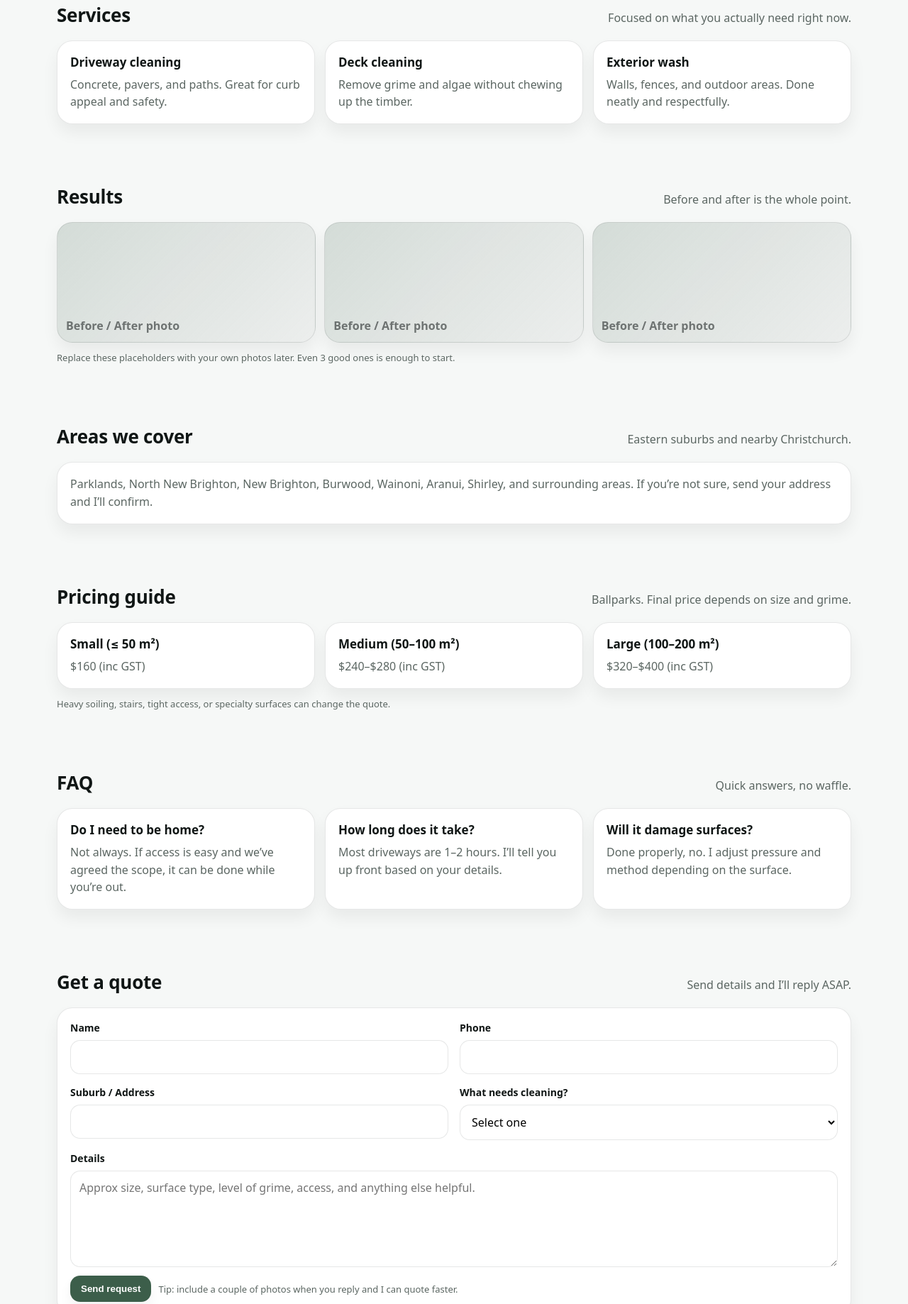
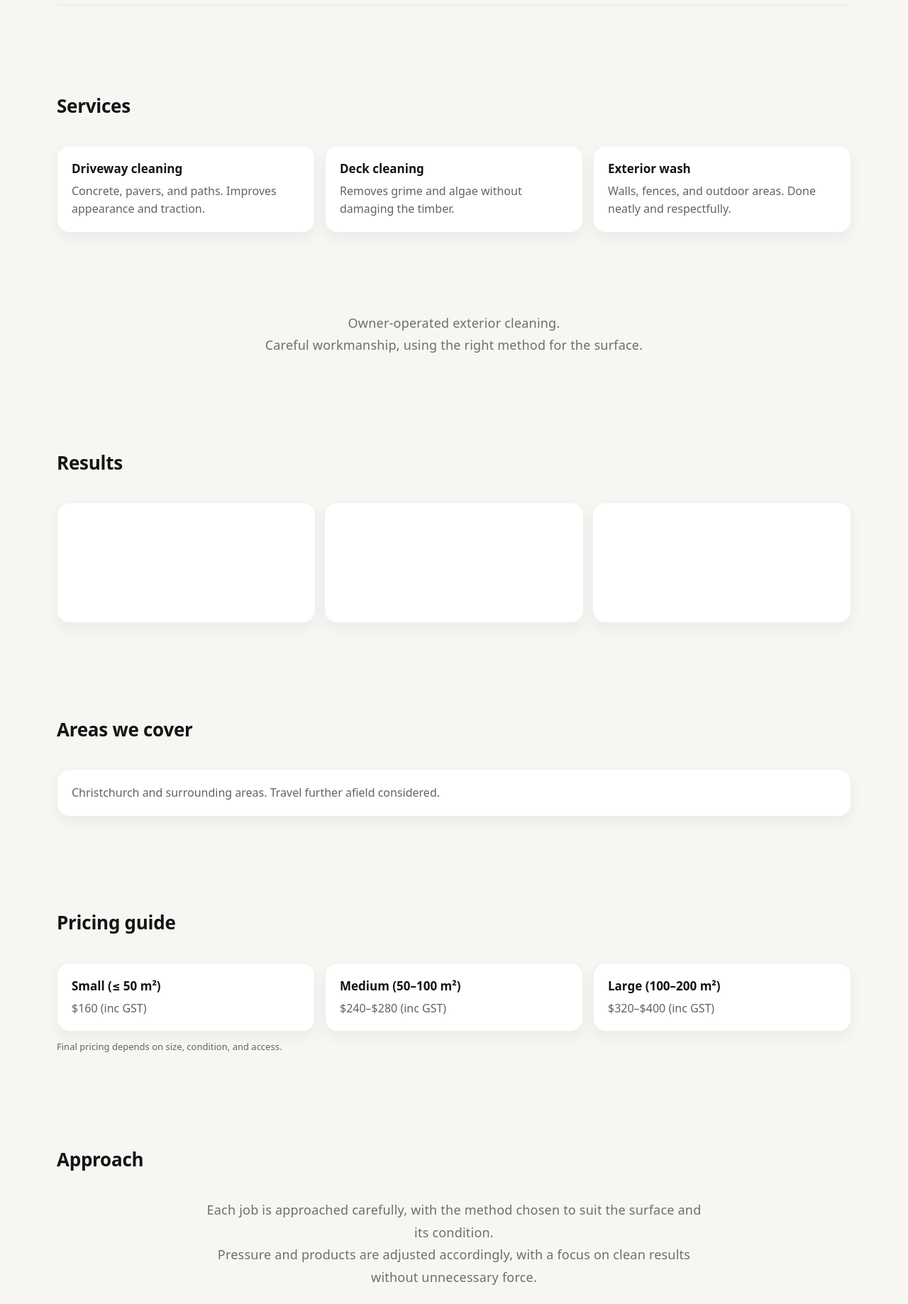
Before and after one commit to Quinnfickle/wise-wash-site, a plain HTML site: page index.html in a window 1280 px wide. Shown: the part 391-2229 px from the top of the page at 71% size. Drawn offline with Linux system fonts and the light colour scheme.

Commit message:
Refactor styles and update service descriptions
Updated styles and layout for various elements, including adjustments to the header, buttons, and sections. Improved placeholder text color and modified text descriptions for services.

```diff
--- a/index.html
+++ b/index.html
@@ -27,6 +27,31 @@
         --radius: 16px;
         --radius-lg: 22px;
       }
+      ::placeholder {
+  color: rgba(16, 22, 21, 0.30);
+}
+
+.statement{
+  max-width: 720px;
+  margin: 0 auto;
+  text-align: center;
+
+  font-family: inherit;
+  font-size: 18px;
+  font-weight: 500;
+  line-height: 1.75;
+  letter-spacing: 0.012em;
+
+  color: rgba(16,22,21,0.6);
+}
+
+
+@media (max-width: 860px){
+  .statement{
+    font-size: 16.5px;
+  }
+}
+
 
       .brand-font{
   font-family: "Cinzel", serif;
@@ -38,12 +63,11 @@
       html { scroll-behavior: smooth; }
       body{
   margin:0;
-        font-family: ui-sans-serif, system-ui, -apple-system, Segoe UI, Roboto, Helvetica, Arial, "Apple Color Emoji","Segoe UI Emoji";
+  font-family: ui-sans-serif, system-ui, -apple-system, Segoe UI, Roboto, Helvetica, Arial;
   color: var(--text);
-        background: radial-gradient(1200px 800px at 20% -10%, rgba(60,94,74,0.20), transparent 55%),
-                    radial-gradient(900px 600px at 90% 0%, rgba(60,94,74,0.10), transparent 50%),
-                    var(--bg);
+  background: #f7f6f2;
 }
+
 
       a { color: inherit; text-decoration: none; }
       img { max-width: 100%; display: block; }
@@ -59,9 +83,10 @@
   top: 0;
   z-index: 50;
   backdrop-filter: blur(10px);
-        background: rgba(246,248,247,0.75);
+  background: rgba(247,246,242,0.78);
   border-bottom: 1px solid var(--border);
 }
+
 
       .header-inner{
         display:flex;
@@ -110,7 +135,7 @@
   background: transparent;
   padding: 10px 12px;
   border-radius: 12px;
-  color: var(--text);
+  color: #2a2f2d;
   cursor:pointer;
 
   transition:
@@ -134,7 +159,7 @@
   border: 1px solid var(--border);
   background: var(--white);
   padding: 10px 14px;
-  border-radius: 14px;
+  border-radius: 10px;
   box-shadow: 0 10px 18px rgba(0,0,0,0.05);
   font-weight: 600;
 
@@ -280,12 +305,15 @@
 }
 
 .hero-subtle{
-  font-family: "Cinzel", serif;
-  font-size: 18px;
-  letter-spacing: 0.05em;
-  color: var(--green-dark);
+  font-family: inherit;
+  font-size: 17px;
+  font-weight: 400;
+  letter-spacing: 0.055em;
+  color: rgba(46,73,58,0.9);
   margin: 0;
 }
+
+
 @media (max-width: 860px){
   .hero-subtle{
     font-size: 16px;
@@ -304,6 +332,18 @@
 
 
 
+.quiet-note{
+  max-width: 720px;
+  font-size: 16px;
+  line-height: 1.6;
+  color: var(--muted);
+}
+
+@media (max-width: 860px){
+  .quiet-note{
+    font-size: 15px;
+  }
+}
 
 
 
@@ -311,7 +351,7 @@
 
       /* Sections */
       section{
-        padding: 42px 0;
+        padding: 56px 0;
       }
 
       .section-title{
@@ -322,10 +362,11 @@
         margin-bottom: 18px;
       }
       .section-title h2{
-        margin:0;
   font-size: 26px;
+  line-height: 1.25;
   letter-spacing: -0.01em;
 }
+
       .section-title p{
         margin:0;
         color: var(--muted);
@@ -338,12 +379,13 @@
       }
 
       .card{
-        background: var(--card);
-        border: 1px solid var(--border);
-        border-radius: var(--radius-lg);
-        padding: 18px;
-        box-shadow: 0 12px 22px rgba(0,0,0,0.06);
+  background: #ffffff;
+  border: 1px solid rgba(0,0,0,0.06);
+  border-radius: 18px;
+  padding: 20px;
+  box-shadow: 0 8px 20px rgba(0,0,0,0.05);
 }
+
       .card h3{
         margin: 0 0 8px;
         font-size: 17px;
@@ -365,17 +407,18 @@
         gap: 12px;
       }
       .ph{
-        border-radius: var(--radius-lg);
-        border: 1px solid var(--border);
-        background: linear-gradient(135deg, rgba(60,94,74,0.18), rgba(0,0,0,0.04));
+  border-radius: 18px;
+  border: 1px solid rgba(0,0,0,0.06);
+  background: #ffffff;
   height: 170px;
-        box-shadow: 0 12px 22px rgba(0,0,0,0.06);
+  box-shadow: 0 8px 20px rgba(0,0,0,0.05);
   display:flex;
   align-items:flex-end;
   padding: 12px;
   color: rgba(16,22,21,0.55);
   font-weight: 700;
 }
+
       @media (max-width: 920px){
         .gallery{ grid-template-columns: 1fr; }
       }
@@ -449,6 +492,11 @@
         padding: 10px 12px;
         background: rgba(255,255,255,0.65);
       }
+      .pill span{
+  color: var(--muted);
+  font-weight: 500;
+}
+
       .pill a{ font-weight: 700; color: var(--green); }
 
       /* Mobile drawer */
@@ -523,6 +571,11 @@
         background: var(--border);
         margin: 8px 0;
       }
+      .divider{
+  height: 1px;
+  background: rgba(0,0,0,0.06);
+  margin: 48px 0;
+}
     </style>
   </head>
 
@@ -555,10 +608,11 @@
                 Pricing guide
                 <small>Ballpark figures, clear expectations</small>
               </a>
-              <a href="#faq" role="menuitem">
-                FAQ
-                <small>What to expect on the day</small>
+              <a href="#approach" role="menuitem">
+  Approach
+  <small>Surface-first method</small>
 </a>
+
             </div>
           </div>
 
@@ -595,9 +649,10 @@
         <a href="#results" class="m-link">Results</a>
         <a href="#areas" class="m-link">Areas we cover</a>
         <a href="#pricing" class="m-link">Pricing guide</a>
-        <a href="#faq" class="m-link">FAQ</a>
+        <a href="#approach" class="m-link">Approach</a>
         <div class="mobile-divider"></div>
         <a href="#quote" class="m-link">Get a quote</a>
+
       </div>
     </div>
 
@@ -626,21 +681,21 @@
 
         </div>
       </div>
-
+<div class="divider"></div>
       <section id="services">
         <div class="container">
           <div class="section-title">
             <h2>Services</h2>
-            <p>Focused on what you actually need right now.</p>
+
           </div>
           <div class="cards">
             <div class="card">
               <h3>Driveway cleaning</h3>
-              <p>Concrete, pavers, and paths. Great for curb appeal and safety.</p>
+              <p>Concrete, pavers, and paths. Improves appearance and traction.</p>
             </div>
             <div class="card">
               <h3>Deck cleaning</h3>
-              <p>Remove grime and algae without chewing up the timber.</p>
+              <p>Removes grime and algae without damaging the timber.</p>
             </div>
             <div class="card">
               <h3>Exterior wash</h3>
@@ -650,20 +705,31 @@
         </div>
       </section>
 
+      <section>
+  <div class="container">
+    <p class="statement">
+  Owner-operated exterior cleaning.<br>
+  Careful workmanship, using the right method for the surface.
+</p>
+
+  </div>
+</section>
+
 <section id="results">
   <div class="container">
+
+
           <div class="section-title">
             <h2>Results</h2>
-            <p>Before and after is the whole point.</p>
+
           </div>
           <div class="gallery">
-            <div class="ph">Before / After photo</div>
-            <div class="ph">Before / After photo</div>
-            <div class="ph">Before / After photo</div>
+  <div class="ph"></div>
+  <div class="ph"></div>
+  <div class="ph"></div>
 </div>
-          <p class="fine" style="margin-top: 12px;">
-            Replace these placeholders with your own photos later. Even 3 good ones is enough to start.
-          </p>
+
+
         </div>
       </section>
 
@@ -671,14 +737,14 @@
         <div class="container">
           <div class="section-title">
   <h2>Areas we cover</h2>
-            <p>Eastern suburbs and nearby Christchurch.</p>
 </div>
+
 <div class="card">
   <p>
-              Parklands, North New Brighton, New Brighton, Burwood, Wainoni, Aranui, Shirley, and surrounding areas.
-              If you’re not sure, send your address and I’ll confirm.
+    Christchurch and surrounding areas. Travel further afield considered.
   </p>
 </div>
+
         </div>
       </section>
 
@@ -686,7 +752,8 @@
         <div class="container">
           <div class="section-title">
             <h2>Pricing guide</h2>
-            <p>Ballparks. Final price depends on size and grime.</p>
+
+
           </div>
           <div class="cards">
             <div class="card">
@@ -703,39 +770,31 @@
             </div>
           </div>
           <p class="fine" style="margin-top: 12px;">
-            Heavy soiling, stairs, tight access, or specialty surfaces can change the quote.
+            Final pricing depends on size, condition, and access.
           </p>
         </div>
       </section>
 
-      <section id="faq">
+      <section id="approach">
   <div class="container">
     <div class="section-title">
-            <h2>FAQ</h2>
-            <p>Quick answers, no waffle.</p>
+      <h2>Approach</h2>
     </div>
-          <div class="cards">
-            <div class="card">
-              <h3>Do I need to be home?</h3>
-              <p>Not always. If access is easy and we’ve agreed the scope, it can be done while you’re out.</p>
-            </div>
-            <div class="card">
-              <h3>How long does it take?</h3>
-              <p>Most driveways are 1–2 hours. I’ll tell you up front based on your details.</p>
-            </div>
-            <div class="card">
-              <h3>Will it damage surfaces?</h3>
-              <p>Done properly, no. I adjust pressure and method depending on the surface.</p>
-            </div>
-          </div>
+
+    <p class="statement">
+      Each job is approached carefully, with the method chosen to suit the surface and its condition.<br>
+      Pressure and products are adjusted accordingly, with a focus on clean results without unnecessary force.
+    </p>
   </div>
 </section>
+
 
       <section id="quote">
         <div class="container">
           <div class="section-title">
             <h2>Get a quote</h2>
-            <p>Send details and I’ll reply ASAP.</p>
+            <p>Send details and I’ll get back to you shortly.</p>
+
           </div>
 
           <div class="card">
@@ -744,20 +803,53 @@
               <div class="form-wrap">
                 <div class="field">
                   <label for="name">Name</label>
-                  <input id="name" name="name" autocomplete="name" required />
+                  <input
+  id="name"
+  name="name"
+  autocomplete="name"
+  placeholder="John Smith"
+  required
+/>
+
+                </div>
+                <div class="field">
+  <label for="email">Email</label>
+  <input
+  id="email"
+  name="email"
+  type="email"
+  autocomplete="email"
+  placeholder="john@email.com"
+/>
+
+</div>
+
+
+                <div class="field">
+                  <label for="phone">Phone</label>
+                  <input
+  id="phone"
+  name="phone"
+  autocomplete="tel"
+  placeholder="022 123 4567"
+  required
+/>
+
                 </div>
 
                 <div class="field">
-                  <label for="phone">Phone</label>
-                  <input id="phone" name="phone" autocomplete="tel" required />
+                  <label for="address">Address</label>
+                  <input
+  id="address"
+  name="address"
+  autocomplete="street-address"
+  placeholder="123 Example Street, Christchurch"
+  required
+/>
+
                 </div>
 
-                <div class="field">
-                  <label for="address">Suburb / Address</label>
-                  <input id="address" name="address" autocomplete="street-address" required />
-                </div>
-
-                <div class="field">
+                <div class="field" style="grid-column: 1 / -1;">
   <label for="service">What needs cleaning?</label>
   <select id="service" name="service" required>
     <option value="" selected disabled>Select one</option>
@@ -768,6 +860,7 @@
     <option>Not sure</option>
   </select>
 </div>
+
 
                 <div class="field" style="grid-column: 1 / -1;">
                   <label for="details">Details</label>
@@ -782,7 +875,7 @@
 
               <div class="form-actions">
                 <button class="btn btn-primary" type="submit">Send request</button>
-                <p class="fine">Tip: include a couple of photos when you reply and I can quote faster.</p>
+
               </div>
             </form>
           </div>
```
Lines whose indentation alone changed are shown as unchanged.
